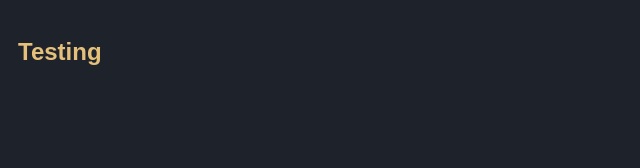
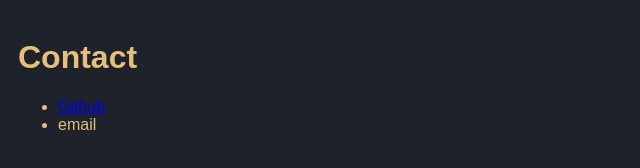
Before and after one commit to CaptainJack2491/CaptainJack2491.github.io, a plain HTML site: page contact.html in a window 1280 px wide. Shown: the whole page, without its empty margins (0-640 px from the left). Drawn offline with Linux system fonts and the light colour scheme.

Commit message:
fixed previous commit

```diff
--- a/contact.html
+++ b/contact.html
@@ -7,6 +7,10 @@
     <link href="css/style.css" rel="stylesheet">
   </head>
   <body>
-  <h2>Testing</h2>
+  <h1>Contact</h1>
+  <ul>
+    <li><a href="https://github.com/CaptainJack2491">Github</a></li>
+    <li>email</li>
+  </ul>
   </body>
 </html>
```
Also changed, not shown: index.html (+1 -1 lines).
